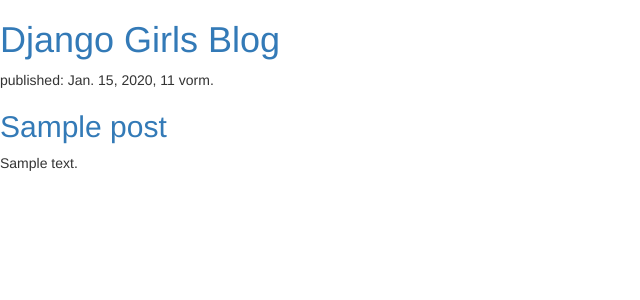
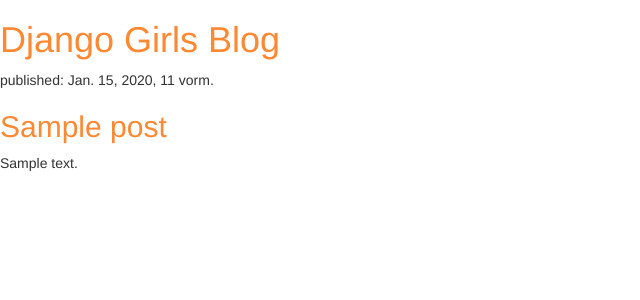
Before and after one commit to ceydapatan/djangogirls_0573779, a Django app: page / in a window 1280 px wide. Shown: the top 300 px of the page, without its empty margins (0-640 px from the left). Run offline with Django 3.2, Linux system fonts and the light colour scheme; tables that the repository leaves empty hold one stand-in row (values such as "Sample post"); some libraries are stand-ins or nearby versions.

Commit message:
orange color

```diff
--- /dev/null
+++ b/blog/static/css/blog.css
@@ -0,0 +1,3 @@
+h1 a, h2 a {
+    color: #FF8833;
+}
--- a/blog/templates/blog/post_list.html
+++ b/blog/templates/blog/post_list.html
@@ -1,13 +1,16 @@
+{% load static %}
 <html>
     <head>
+        <title>Django Girls blog</title>
         <link rel="stylesheet" href="//maxcdn.bootstrapcdn.com/bootstrap/3.2.0/css/bootstrap.min.css">
         <link rel="stylesheet" href="//maxcdn.bootstrapcdn.com/bootstrap/3.2.0/css/bootstrap-theme.min.css">
-        <title>Django Girls blog</title>
+        <link rel="stylesheet" href="{% static 'css/blog.css' %}">
     </head>
     <body>
         <div>
             <h1><a href="/">Django Girls Blog</a></h1>
         </div>
+
         {% for post in posts %}
             <div>
                 <p>published: {{ post.published_date }}</p>
@@ -15,6 +18,5 @@
                 <p>{{ post.text|linebreaksbr }}</p>
             </div>
         {% endfor %}
-        </div>
     </body>
 </html>
```
Lines whose indentation alone changed are shown as unchanged.
